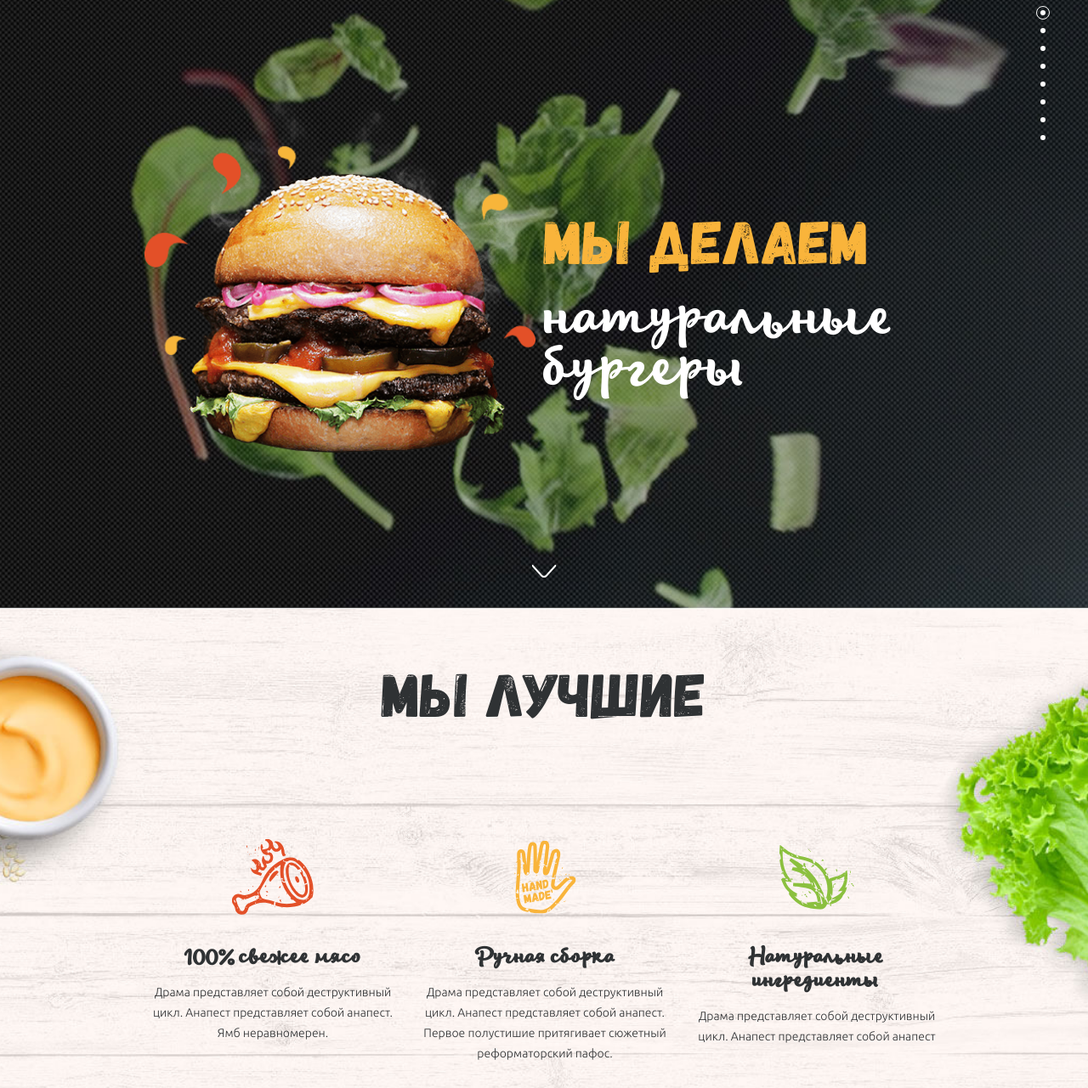
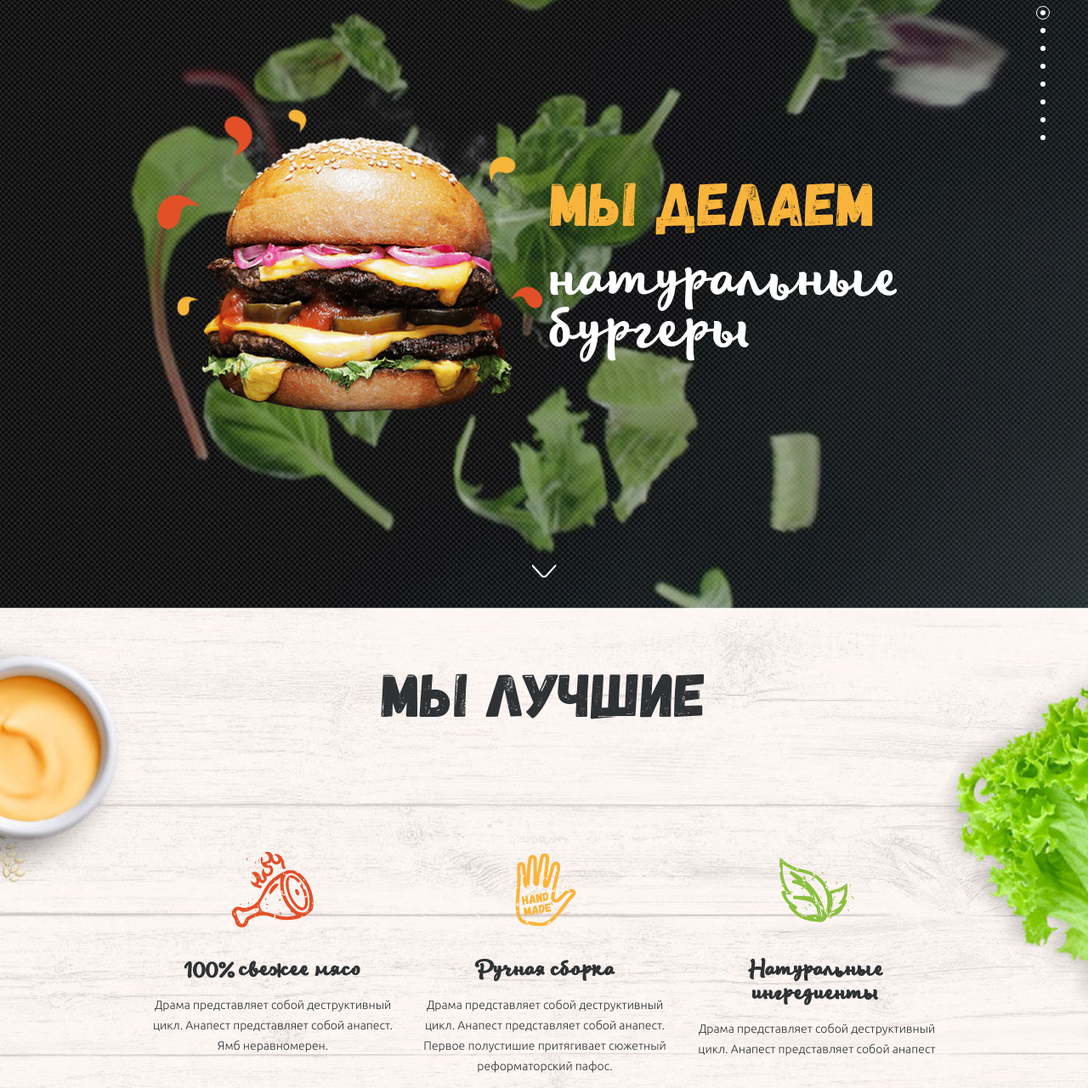
Before and after one commit to proququ/Mr.-Burger, a plain HTML site: page index.html in a window 1280 px wide. Shown: the part 83-1364 px from the top of the page at 85% size. Drawn offline with Linux system fonts and the light colour scheme.

Commit message:
Повторная подгонка под Pixel Perfect

```diff
--- a/scss/sections/features.scss
+++ b/scss/sections/features.scss
@@ -20,6 +20,7 @@
     top: 50%;
     padding: 0;
     margin: 0;
+    margin-top: 15px;
     margin-right: -20px;
     list-style: none;
     font-size: 0;
--- a/scss/sections/preview.scss
+++ b/scss/sections/preview.scss
@@ -6,6 +6,11 @@
 .preview-column {
     width: 50%;
     padding-right: 10px;
+    margin-top: -90px;
+
+    &:first-child {
+        margin-left: 15px;
+    }
 
     &__pic {
         width: 100%;
```
Also changed, not shown: css/main.css.
